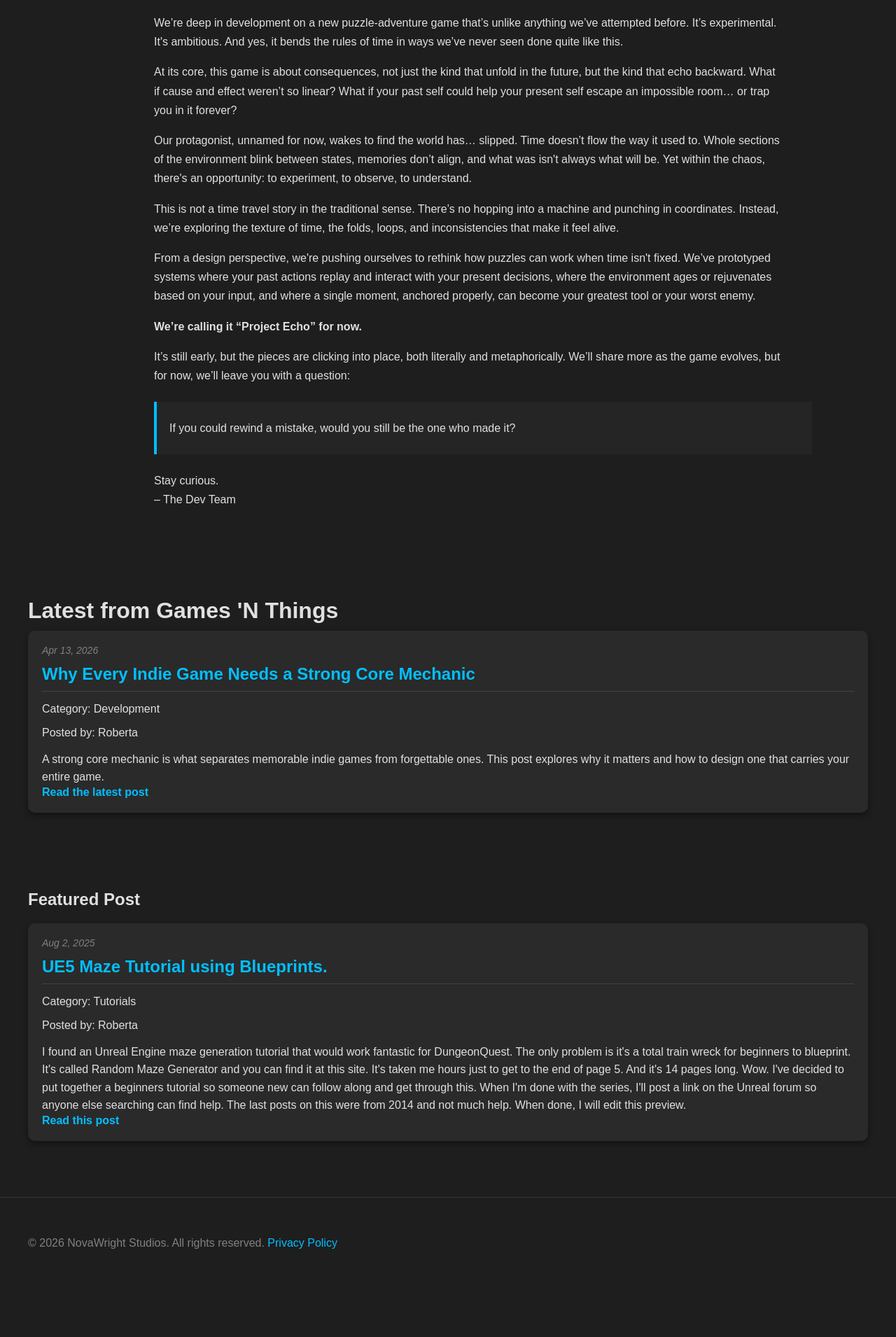
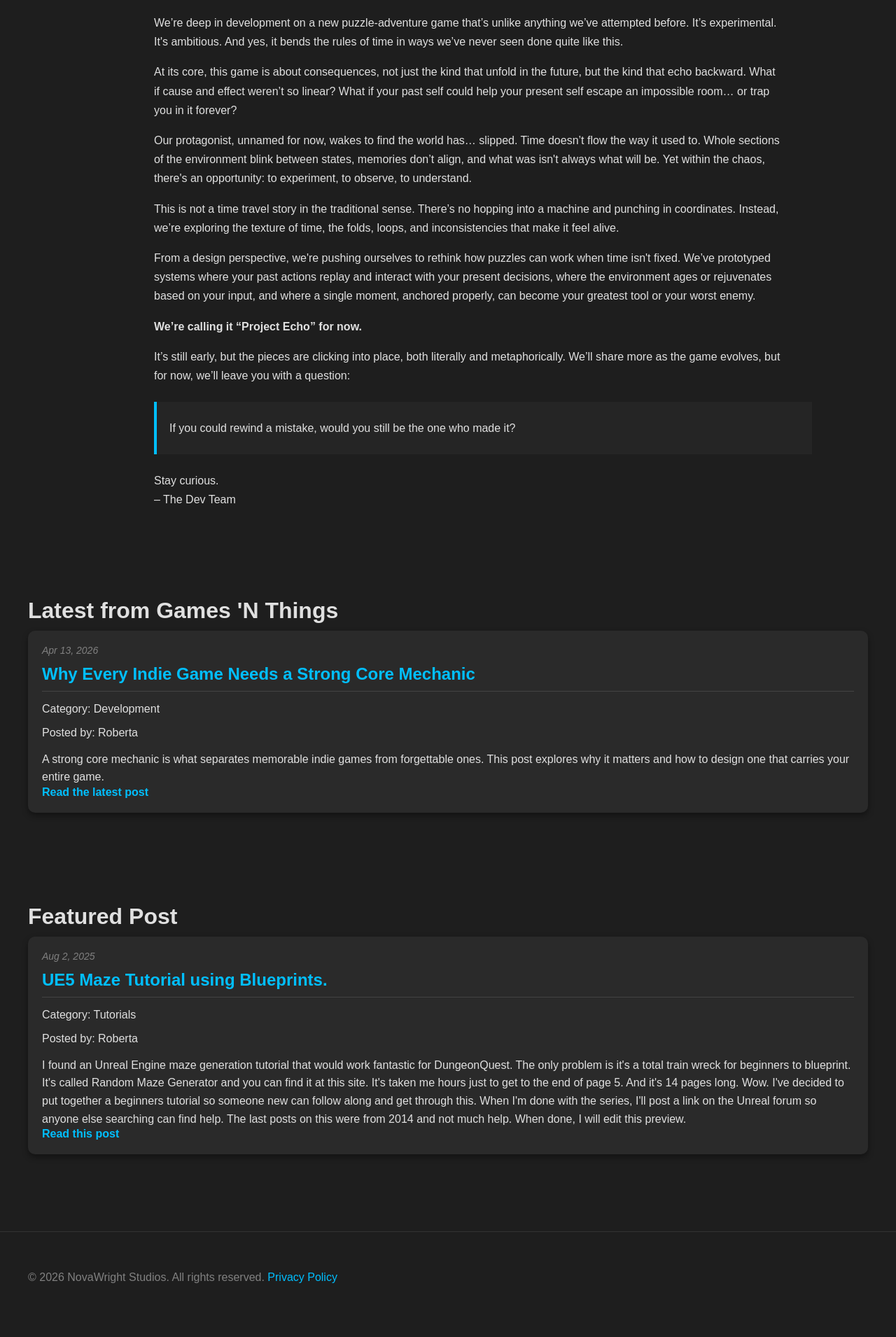
Before and after one commit to ScriptureExamined/NovawrightStudios, a Jekyll site: the page built from index.html, in a window 1280 px wide. Shown: the part 441-2351 px from the top of the page at 70% size. Built offline with Jekyll 4.4.1, drawn with Linux system fonts in a browser that asks for light colours; before the commit the page ends 2302 px from its top, so only the background shows below that.

Commit message:
Update style.css

```diff
--- a/assets/css/style.css
+++ b/assets/css/style.css
@@ -157,7 +157,8 @@
    ========================================================================== */
 
 .home-feature,
-.home-blog-roll {
+.home-blog-roll,
+.home-featured-post {
     padding: 20px 0 30px;
     margin: 0 auto;
 }
@@ -168,7 +169,8 @@
 }
 
 .home-feature h1,
-.home-blog-roll h1 {
+.home-blog-roll h1,
+.home-featured-post h1 {
     font-size: 2rem;
     margin: 20px 0 10px;
 }
@@ -192,10 +194,18 @@
     background: rgba(255, 255, 255, 0.03);
 }
 
-/* Target the container ONLY inside the home-feature section */
+/* Keep home-feature alignment adjustments isolated and predictable */
 .home-feature .container {
-    /*padding-left: 180px;  Adjust this number to shift the text further right */
-    box-sizing: border-box; /* Ensures the padding doesn't make the section wider than the screen */
+    box-sizing: border-box;
+    padding-left: 20px;
+    padding-right: 20px;
+}
+
+@media (min-width: 769px) {
+    .home-feature .container {
+        padding-left: 180px;
+        padding-right: 20px;
+    }
 }
 
 /* ==========================================================================
@@ -699,25 +709,25 @@
 @media (max-width: 768px) {
     .header-inner {
         flex-direction: column;
-            align-items: center;    /* Changed from flex-start to center */
+        align-items: center;
         text-align: center;
-            gap: 16px;    /* Adds space between logo and nav */
+        gap: 16px;
+    }
+
+    .site-branding {
+        justify-content: center;
+        width: 100%;
     }
 
     .site-nav {
-            justify-content: center;        /* Centers the links on the screen */
-            gap: 18px;       /* Slightly more breathing room between links */
+        justify-content: center;
+        gap: 18px;
         width: 100%;
     }
 
     .site-nav a {
         font-size: 0.95rem;
-            padding: 5px 0;       /* Makes them easier to tap on a phone */
-        }
-
-        .site-branding {
-            justify-content: center;
-                    width: 100%;
+        padding: 5px 0;
     }
 
     .hero-inner {
@@ -750,17 +760,13 @@
         align-self: center;
     }
 
-    .hero-right h1 {
-        white-space: normal;
-        font-size: 1.8rem;
-    }
-
     .hero-logo {
         width: 180px;
     }
 
     .home-feature h1,
     .home-blog-roll h1,
+    .home-featured-post h1,
     .page-content h1,
     .section-title {
         font-size: 1.8rem;
@@ -771,7 +777,8 @@
     }
 
     .home-feature .container {
-        padding-left: 180px;
+        padding-left: 20px;
+        padding-right: 20px;
     }
 
     .post-title {
@@ -791,25 +798,3 @@
         width: 100%;
     }
 }
-
-.home-feature .container {
-    padding-left: 20px;
-    padding-right: 20px;
-}
-
-.home-feature .container {
-    box-sizing: border-box;
-}
-
-@media (min-width: 769px) {
-    .home-feature .container {
-        padding-left: 180px;
-    }
-}
-
-@media (max-width: 768px) {
-    .home-feature .container {
-        padding-left: 20px;
-        padding-right: 20px;
-    }
-}
```
Lines whose indentation alone changed are shown as unchanged.
